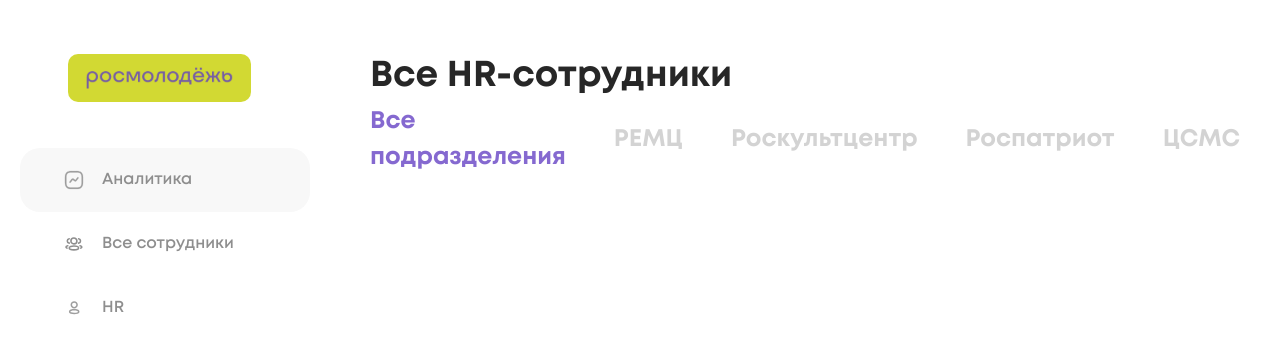
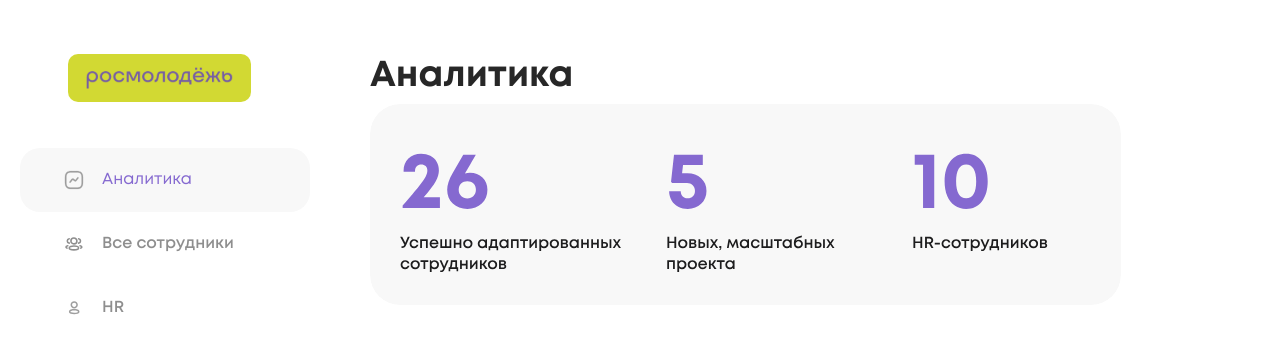
Before and after one commit to nechaykaa/juniorbit, a Next.js app in the folder frontend/: page /admin in a window 1280 px wide. Shown: the top 352 px of the page. Built offline with nearby package versions, Linux system fonts and the light colour scheme.

Commit message:
feat(Admin): Add analytic

```diff
--- a/frontend/layouts/Sidebar/Sidebar.config.ts
+++ b/frontend/layouts/Sidebar/Sidebar.config.ts
@@ -82,7 +82,7 @@
 const SIDEBAR_ITEMS_ADMIN: ISidebarItem[] = [
 	{
 		label: 'Аналитика',
-		href: '/hr',
+		href: '/admin',
 		icon: Analytic,
 		colorType: 'stroke',
 		validateEndsWith: true,
--- a/frontend/pages/admin/index.tsx
+++ b/frontend/pages/admin/index.tsx
@@ -1,19 +1,14 @@
 import SidebarLayout from '@layouts/SidebarLayout';
-import EmployeeCard from '@components/employees/EmployeeCard';
-import TextHorizontalMenu from '@components/common/TextHorizontalMenu';
-
-import menuItems from '@shared/consts/textHorizontalMenuItems';
-
-import Star from '@assets/ic_star.svg';
+import AnalyticData from '@assets/analyticData.svg';
 
 const EmployeesPage = (): JSX.Element => {
 	return(
 		<SidebarLayout className='px-20 pt-14'>
 			<h1 className='font-bold text-4xl mb-[8px]'>
-				Все HR-сотрудники
+				Аналитика
 			</h1>
 			<div>
-				<TextHorizontalMenu items={menuItems} />
+				<AnalyticData />
 			</div>
 		</SidebarLayout>
 	);
```
Also changed, not shown: frontend/assets/analyticData.svg (added).
